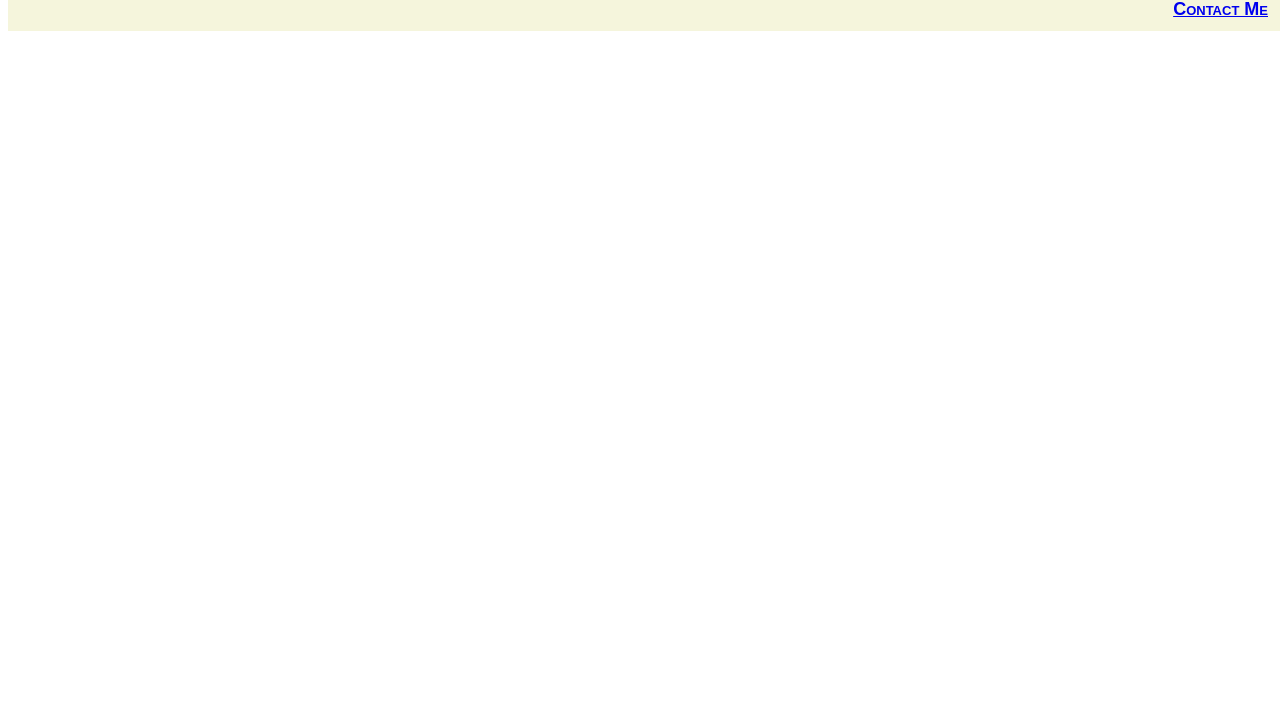
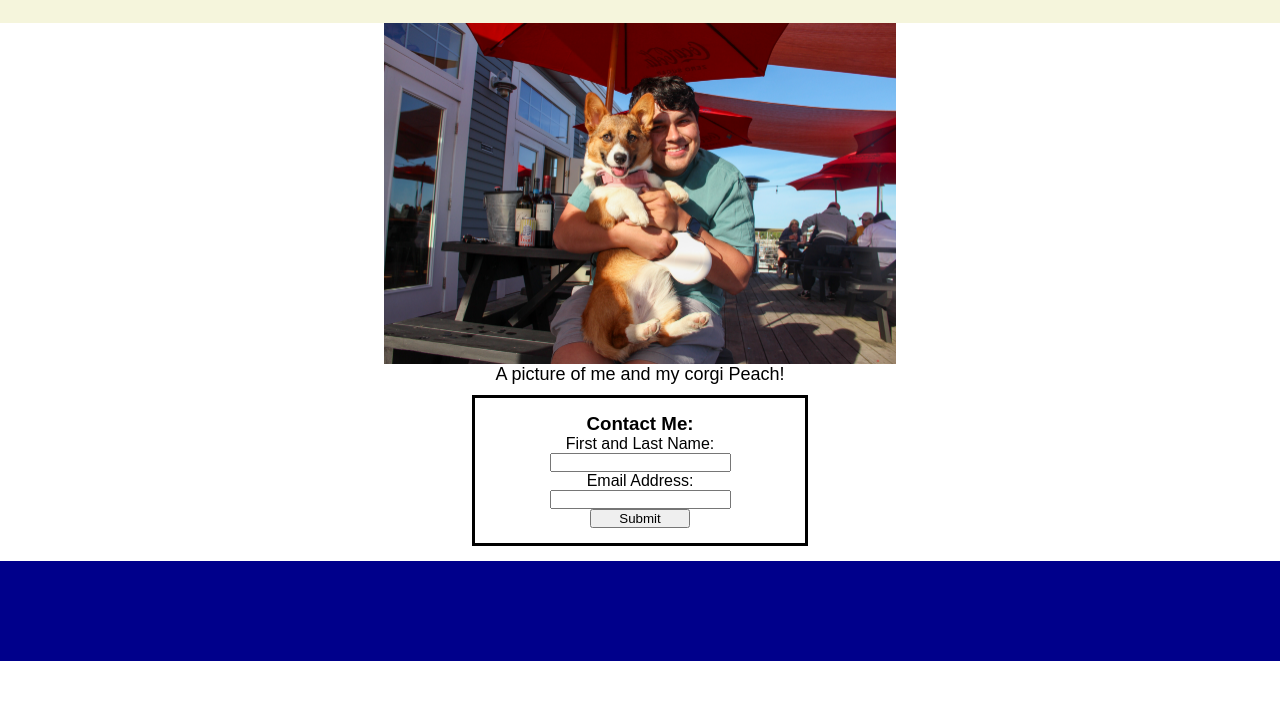
Before and after one commit to julianbenchimol/module1-mini-project, a plain HTML site: page index.html in a window 1280 px wide. Shown: the part 77-800 px from the top of the page. Drawn offline with Linux system fonts and the light colour scheme.

Commit message:
added in my picture; made basic framework for the website

```diff
--- a/assets/style.css
+++ b/assets/style.css
@@ -1,26 +1,60 @@
 *{
-    font: small-caps bold 24px/1 sans-serif;
+    font-family: Arial, Helvetica, sans-serif;
+    padding: 0;
+    margin: 0;
 }
+
 header{
     background-color: beige;
-    position: fixed;
     width: 100%;
     height: 100px;
+
+}
+h1 {
+    text-align: center;
+    position: relative;
+    top: 25px;
 }
 
-h1 {
+#photo{
+    display: block;
+    margin-left: auto;
+    margin-right: auto;
+    width: 512px;
+    height: fit-content;
+}
+#image-1-caption{
     text-align: center;
+    font-weight: lighter;
+    font-size: 18px;
+    margin-bottom: 10px;
 }
-
-.contact {
-    display: inline;
-    text-align: right;
+.boxed {
+    border: 3px solid black;
+    width: 300px;
+    margin: auto;
+    padding: 15px;
 }
-
-a {
-    font-size: 18px;
-    padding-right:20px;
+#contact-label{
+    font-size: 16px;
+}
+#contact-form{
+    position: relative;
+    text-align: center;
+    margin: auto;
+    padding: auto;
+}
+#submit-button{
+    width: 100px;
+    display: block;
+    margin: auto;
+    padding: auto;
 }
 footer{
+    width: 100%;
+    height: 100px;
+    margin-top: 15px;
+    color: white;
+    font-size: small;
     background-color: darkblue;
 }
--- a/index.html
+++ b/index.html
@@ -5,20 +5,28 @@
         <title>Landing Page!</title>
         <link rel="stylesheet" href = "assets/style.css">
     </head>
-    <body>
+
         <header>
             <h1>My New Webpage!</h1>
-            <section class = "contact">
-                <p><a id = "contact" href = "#">Contact Me </a></p>
+        </header>
+        <section>
+            <img src="./assets/Image-1.JPEG" alt = "Image of Me and my dog peach!" id = "photo">
+            <p id = "image-1-caption"> A picture of me and my corgi Peach!</p>
+        </section>
+
+        <section class = "boxed">
+            <section id = "contact-form">
+                <h3>Contact Me:</h3>
+                <p id = "contact-label">First and Last Name:</p>
+                <input type = "text">
+                <p id = "contact-label">Email Address:</p>
+                <input type = "text">
+                <input id = "submit-button" type = "submit">
             </section>
-            <section id = "photo">
+        </section>
 
+     <footer>
 
-            </section>
-
-        </header>
-        <footer>
-            This is the footer
-        </footer>
+     </footer>
     </body>
 </html>
```
Also changed, not shown: assets/Image-1.JPEG (added).
